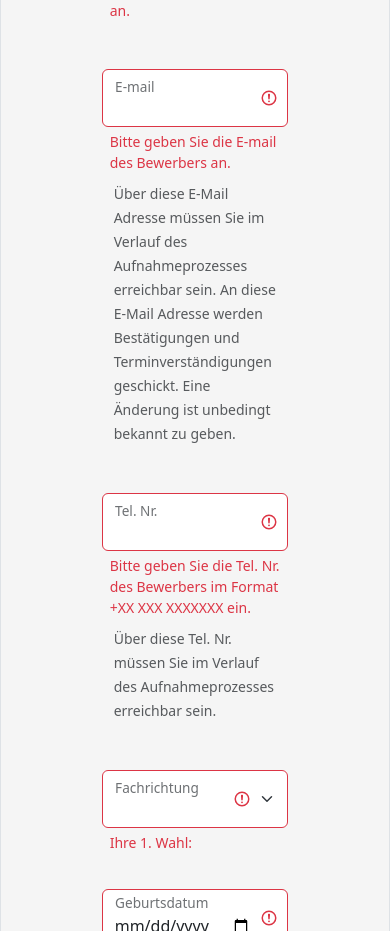
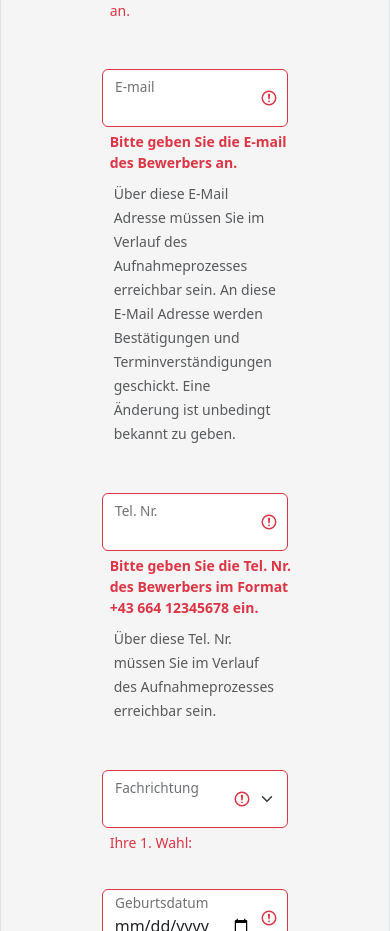
Before and after one commit to DataPhaseDan/HTL_SVS, a React (Vite) app: page / in a window 390 px wide. Shown: the part 820-1751 px from the top of the page. Built offline with nearby package versions, Linux system fonts and the light colour scheme.

Commit message:
Implement_forms_validate_emailAndphone

```diff
--- a/package.json
+++ b/package.json
@@ -11,6 +11,7 @@
   },
   "dependencies": {
     "bootstrap": "^5.3.1",
+    "libphonenumber-js": "^1.10.49",
     "react": "^18.2.0",
     "react-bootstrap": "^2.8.0",
     "react-dom": "^18.2.0"
--- a/src/App.tsx
+++ b/src/App.tsx
@@ -1,5 +1,6 @@
 //import reactLogo from './assets/react.svg'
 //<Form.Label className='ms-1'>Vorname</Form.Label>
+
 
 import { useState } from "react";
 import {
@@ -12,6 +13,37 @@ import {
   ProgressBar,
   Row,
 } from "react-bootstrap";
+import { parsePhoneNumberFromString } from "libphonenumber-js";
+
+
+
+function App() {
+  const [validated, setValidated] = useState(true);
+  const [currentDate] = useState(getYear());
+
+
+  const [email, setEmail] = useState("");
+  const [isEmailValid, setIsEmailValid] = useState<boolean>(false);
+
+
+  const [phoneNumber, setPhoneNumber] = useState("");
+  const [isValid, setIsValid] = useState<boolean>(false);
+
+  const handlePhoneChange = (event: any) => {
+    const inputNumber = parsePhoneNumberFromString(event.target.value);
+    setPhoneNumber(event.target.value);
+    setIsValid(inputNumber ? inputNumber.isValid() : false);
+  };
+  const handleEmailChange = (event: any) => {
+    setEmail(event.target.value);
+    setIsEmailValid(validateEmail(event.target.value));
+  };
+
+  const validateEmail = (email: string) => {
+    var re = /^(([^<>()[\]\\.,;:\s@"]+(\.[^<>()[\]\\.,;:\s@"]+)*)|(".+"))@((\[[0-9]{1,3}\.[0-9]{1,3}\.[0-9]{1,3}\.[0-9]{1,3}\])|(([a-zA-Z\-0-9]+\.)+[a-zA-Z]{2,}))$/;
+    return re.test(String(email).toLowerCase());
+  };
+
 
   function getYear() {
     const date = new Date();
@@ -20,22 +52,6 @@ function getYear() {
     return `${year}/${nextYear}`;
   }
 
-function App() {
-  const [validated, setValidated] = useState(true);
-  const [currentDate] = useState(getYear());
-  const [phone, setPhone] = useState("");
-
-  const handlePhoneChange = (event: React.ChangeEvent<HTMLInputElement>) => {
-    setPhone(event.target.value);
-  };
-  const isPhoneValid = () => {
-    const phoneRegex = /^\+(?:[0-9] ?){6,14}[0-9]$/;
-    if (phoneRegex.test(phone)) {
-      return "valid";
-    } else {
-      return "invalid";
-    }
-  };
 
   const handleSubmit = (event: any) => {
     const form = event.currentTarget;
@@ -115,11 +131,14 @@ function App() {
                 <Form.Control
                   required
                   type="text"
-                  pattern="[a-z0-9._%+-]+@[a-z0-9.-]+\.[a-z]{2,4}$/"
+                  value={email}
+                  onChange={handleEmailChange}
+                  isInvalid={!isEmailValid}
+                  className={isEmailValid ? "valid-input" : ""}
                 //placeholder="ihre@email.hier"
                 />
-                <Form.Control.Feedback type="invalid" className="mx-2">
-                  Bitte geben Sie die E-mail des Bewerbers an.
+                <Form.Control.Feedback type={isEmailValid ? "valid" : "invalid"} className="mx-2">
+                  {isEmailValid ? "" : <strong>Bitte geben Sie die E-mail des Bewerbers an.</strong>}
                 </Form.Control.Feedback>
                 <Container className="mt-2">
                   <Form.Text id="emailHelpBlock" muted>
@@ -149,13 +168,12 @@ function App() {
                   required
                   type="tel"
                   // placeholder="+43 123 456 7890"
-                  value={phone}
+                  value={phoneNumber}
                   onChange={handlePhoneChange}
-                // isInvalid={!isPhoneValid()}
+                  isInvalid={!isValid}
                 />
-                <Form.Control.Feedback type={isPhoneValid()} className="mx-2">
-                  Bitte geben Sie die Tel. Nr. des Bewerbers im Format +XX XXX
-                  XXXXXXX ein.
+                <Form.Control.Feedback type={isValid ? "valid" : "invalid"} className="mx-2">
+                  {isValid ? "" : <strong>Bitte geben Sie die Tel. Nr. des Bewerbers im Format +43 664 12345678 ein.</strong>}
                 </Form.Control.Feedback>
                 <Container className="mt-2">
                   <Form.Text id="telHelpBlock" muted>
@@ -222,7 +240,7 @@ function App() {
                   <Accordion.Body className="text-wrap">
                     <Container
                       className="mt-2 mb-2 p-3 border 5px solid black"
-                        style={{  wordWrap:"break-word", whiteSpace: "pre-wrap",overflowWrap: "break-word" }}
+                      style={{ wordWrap: "break-word", whiteSpace: "pre-wrap", overflowWrap: "break-word" }}
                     >
                       <Form.Text id="DsgvoState" muted>
                         <p className="h5">
```
Also changed, not shown: 1 other file (tests, documents, lock files or other folders). Lines whose indentation alone changed are shown as unchanged.
